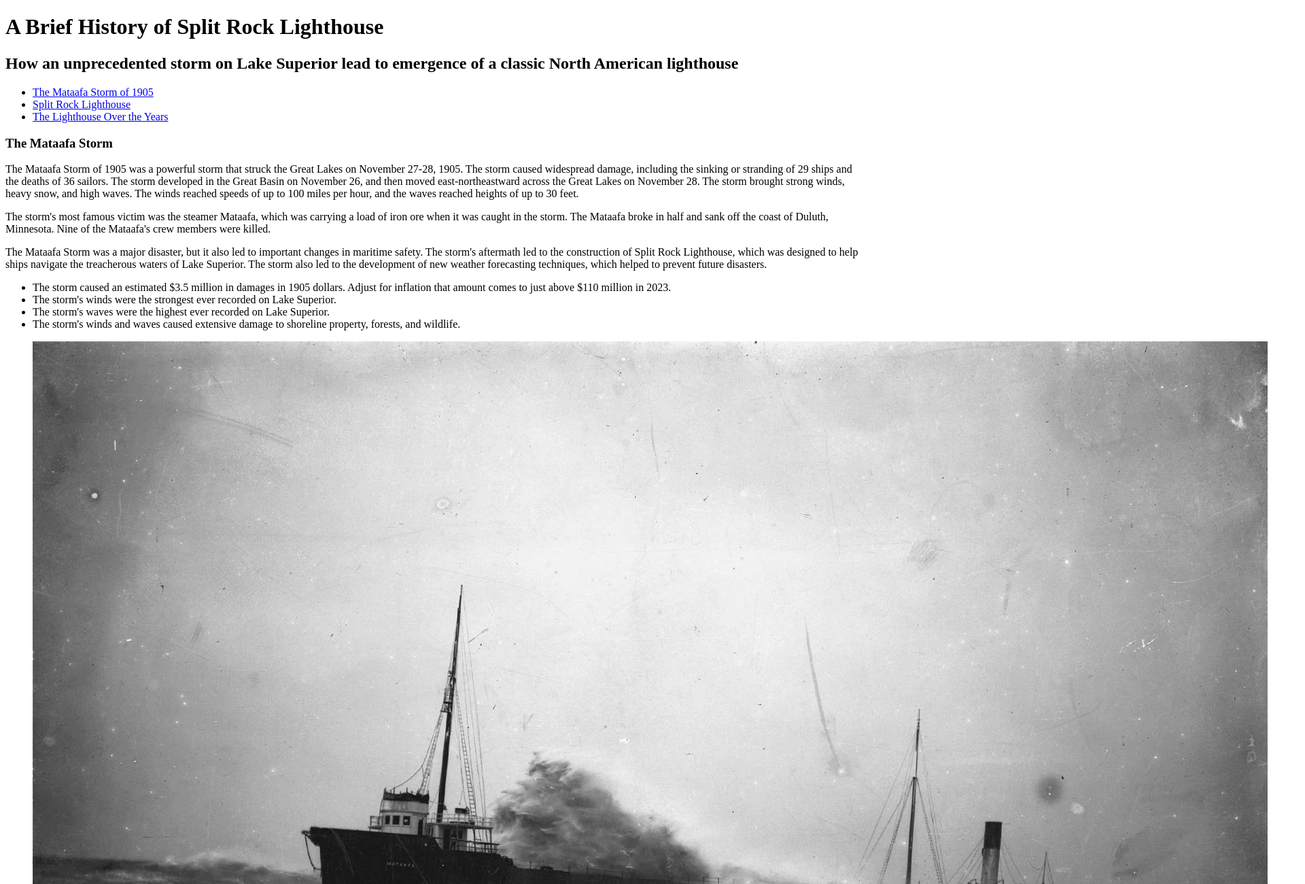
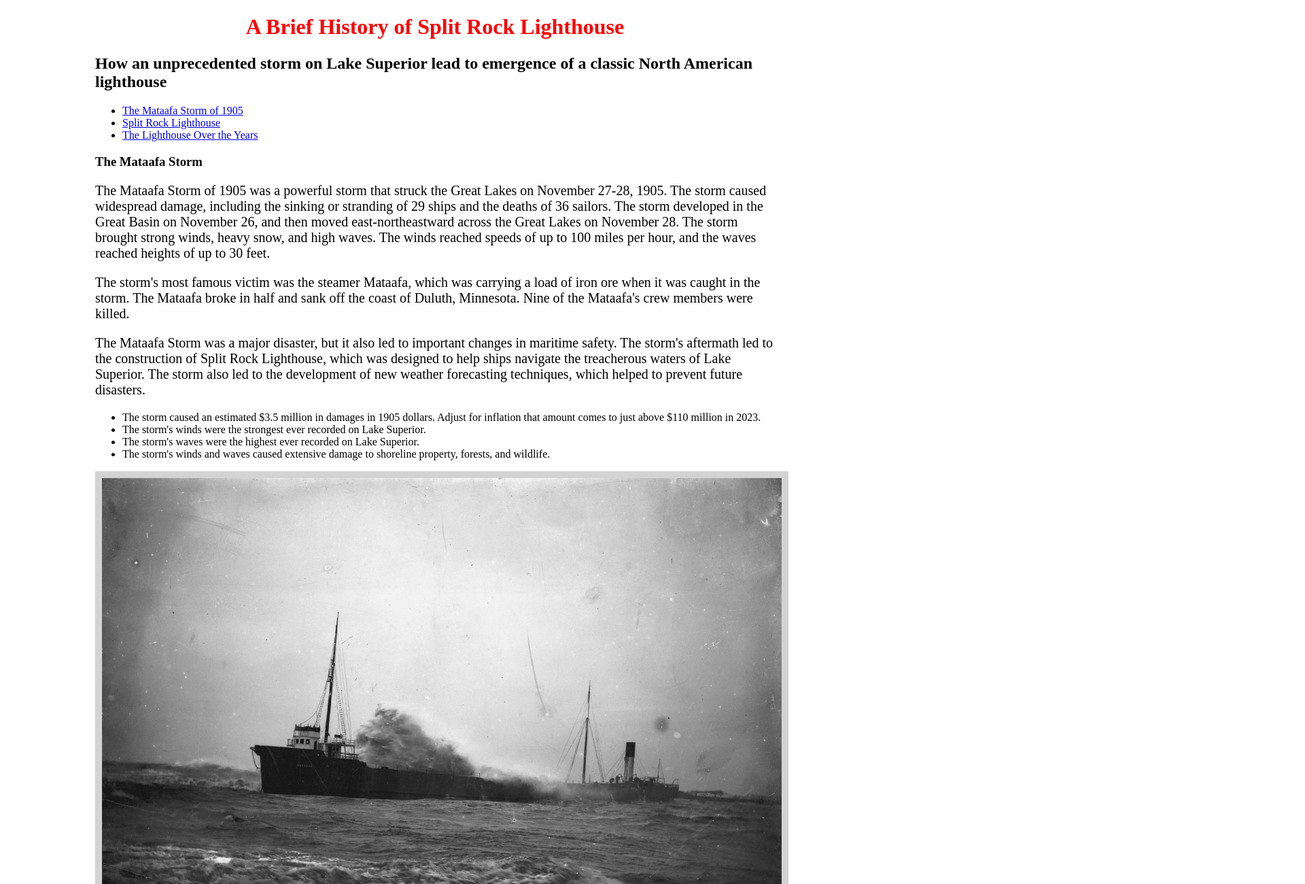
Before and after one commit to LaunchCodeAllhubs/js-assignment-4-html-me-something-AlexMerchant, a website: page index.html in a window 1280 px wide. Shown: the top 1300 px of the page at 68% size, 1920 px wide, since content can reach past the window. Drawn offline with Linux system fonts and the light colour scheme.

Commit message:
Testing necessary CSS for autograde #1

```diff
--- a/index.html
+++ b/index.html
@@ -2,11 +2,13 @@
 <html>
    <head>
       <title>A Brief History of Split Rock Lighthouse</title>
+      <link rel="stylesheet" type="text/css" href="styles.css" />
    </head>
    <body>
       <!-- Write your HTML in this file! -->
+      <div id="container">
          <header>
-         <h1>A Brief History of Split Rock Lighthouse</h1>
+            <h1 id="mainHeading">A Brief History of Split Rock Lighthouse</h1>
             <h2>How an unprecedented storm on Lake Superior lead to emergence of a classic North American lighthouse</h2>
             <nav>
                <ul>
@@ -29,7 +31,7 @@
                   <li>The storm's winds and waves caused extensive damage to shoreline property, forests, and wildlife.</li>
                </ul>
                <figure>
-               <img src="/images/ss-mataafa-broken-in-two.webp" alt="The S.S. Mataafa being battered by the waters of Lake Superior during the Mataafa Storm of 1905"/>
+                  <img class="fig-image" src="/images/ss-mataafa-broken-in-two.webp" alt="The S.S. Mataafa being battered by the waters of Lake Superior during the Mataafa Storm of 1905"/>
                   <figcaption>
                      The SS Mataafa, broken in two and stranded on the South Pier at the entrance of Duluth, met a tragic fate in the November 1905 storm. Of her 24 crew members, 15 were rescued by the Life Savers Station the following morning, but 9 perished in the stern due to the elements.
                   </figcaption>
@@ -53,7 +55,7 @@
                   <li>The lighthouse's fog signal is one of the loudest in the world, with a range of over 20 miles.</li>
                   <li>The lighthouse's lens comes in at 10 feet tall and weighs 4 tons.</li>
                </ul>
-            <p>The automation of Split Rock Lighthouse made it the first lighthouse on the Great Lakes to be operated without a human keeper. The automation process was a major technological advancement that helped to improve the safety of navigation on Lake Superior.</p>
+               <p id="testP" class="funParagraph">The automation of Split Rock Lighthouse made it the first lighthouse on the Great Lakes to be operated without a human keeper. The automation process was a major technological advancement that helped to improve the safety of navigation on Lake Superior.</p>
                <table border="1" align="center">
                   <thead>
                      <tr>
@@ -97,5 +99,6 @@
             <p>&copy; 2023 &mdash; ALEX MERCHANT</p>
             <p><a href="#top">Back to Top</a></p>
          </footer>
+      </div>
    </body>
 </html>
--- a/styles.css
+++ b/styles.css
@@ -1 +1,58 @@
-/* Write your CSS here! */
+/* Required CSS styling definitions for autograde */
+
+body {
+    display: block;
+    margin: 8px;
+}
+
+#mainHeading {
+    color: red;
+}
+
+#testP {
+
+}
+
+.funParagraph {
+    color: green;
+}
+
+/* The actual styling */
+p {
+    font-size: 20px;
+}
+img {
+    display: block;
+    max-width: 100%;
+    margin-left: auto;
+    margin-right: auto;
+}
+
+#container {
+    max-width: 1000px;
+    margin: auto;
+}
+
+figure {
+    width: 100%;
+    margin-left: auto;
+    margin-right: auto;
+    padding: 10px;
+    background-color: lightgray;
+}
+
+h1 {
+    text-align: center;
+}
+
+#subtitle {
+
+}
+
+#testP {
+
+}
+
+.funParagraph {
+
+}
```
Lines whose indentation alone changed are shown as unchanged.
